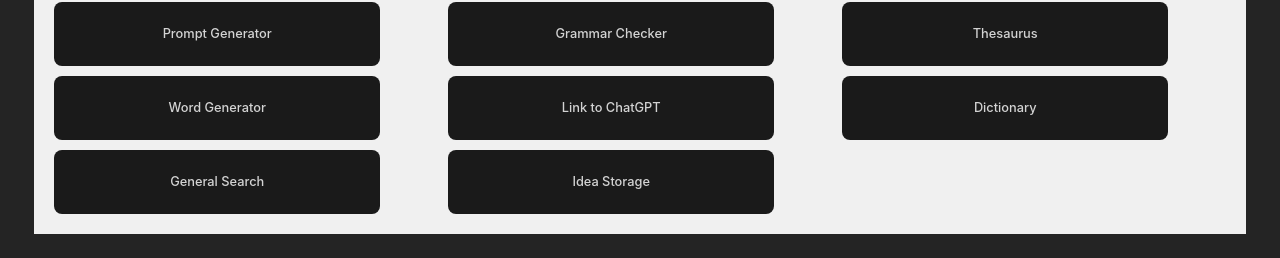
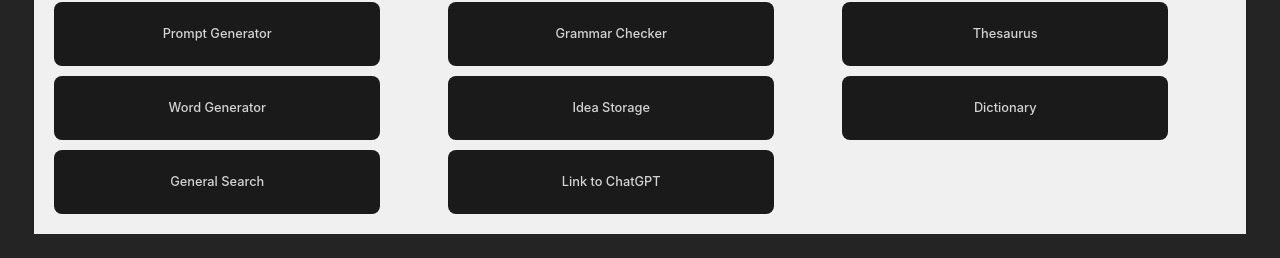
Before and after one commit to ross-ian28/poem-assistant-ui, a React (Create React App) app: page / in a window 1280 px wide. Shown: the part 306-564 px from the top of the page. Built offline with nearby package versions, Linux system fonts and the light colour scheme.

Commit message:
Add comments and move buttons

```diff
--- a/src/components/App/App.jsx
+++ b/src/components/App/App.jsx
@@ -1,7 +1,8 @@
 import React, { useState } from 'react';
 import logo from "./../../assets/logo.png";
+import './App.css';
 
-import './App.css';
+// Import components
 import { HomeScreen } from '../HomeScreen/HomeScreen.jsx';
 import { PromptGenerator } from '../PromptGenerator/PromptGenerator.jsx';
 import { GrammerChecker } from '../GrammerChecker/GrammerChecker.jsx';
@@ -12,7 +13,6 @@
 import { IdeaStorage } from '../IdeaStorage/IdeaStorage.jsx';
 
 export default function App() {
-  // Add const for saving the previous 10 users backend requests
   const [isPromptGenerator, setIsPromptGenerator] = useState(false);
   const [isGrammerChecker, setIsGrammerChecker] = useState(false);
   const [isThesaurus, setIsThesaurus] = useState(false);
@@ -30,7 +30,6 @@
     setIsDictionary(false);
     setIsSearch(false);
     setIsIdeaStorage(false);
-    // setIsPoemStorage(false);  ai assistant tool while writing the poems
 
     // Set the flag based on the buttonType
     if (buttonType === 'PromptGenerator') {
@@ -62,10 +61,10 @@
         <button onClick={() => handleButtonClick('GrammerChecker')}>Grammar Checker</button>
         <button onClick={() => handleButtonClick('Thesaurus')}>Thesaurus</button>
         <button onClick={() => handleButtonClick('WordGenerator')}>Word Generator</button>
-        <button onClick={() => window.open("https://chat.openai.com/?model=text-davinci-002-render-sha", "_blank")}>Link to ChatGPT</button>
+        <button onClick={() => handleButtonClick('IdeaStorage')}>Idea Storage</button>
         <button onClick={() => handleButtonClick('Dictionary')}>Dictionary</button>
         <button onClick={() => handleButtonClick('Search')}>General Search</button>
-        <button onClick={() => handleButtonClick('IdeaStorage')}>Idea Storage</button>
+        <button onClick={() => window.open("https://chat.openai.com/?model=text-davinci-002-render-sha", "_blank")}>Link to ChatGPT</button>
       </div>
       {isPromptGenerator && <PromptGenerator />}
       {isGrammerChecker && <GrammerChecker />}
```
